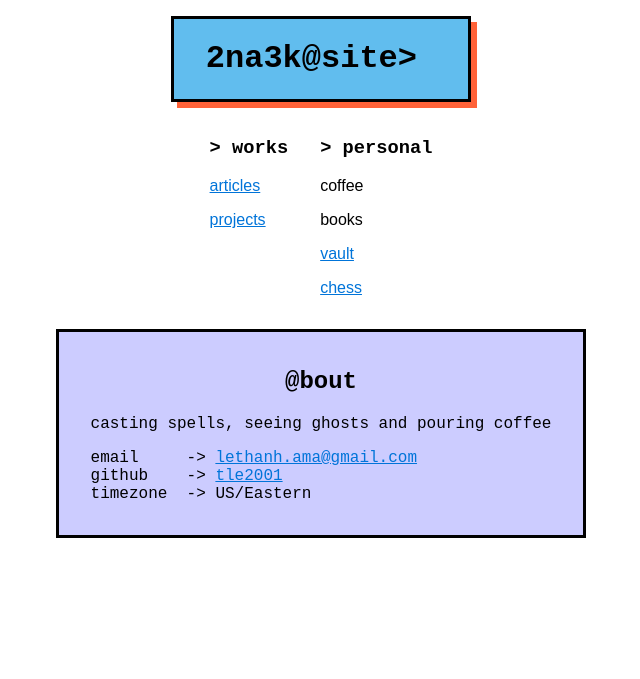
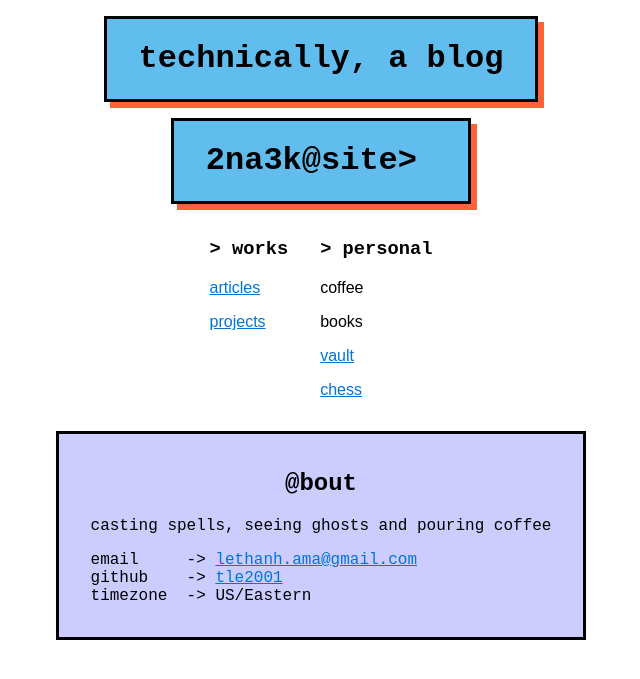
Before and after one commit to 2na3k/2na3k.github.io, a Jekyll site: the page built from index.md, in a window 1280 px wide. Shown: the top 679 px of the page, without its empty margins (319-959 px from the left). Built offline with Jekyll 4.4.1, drawn with Linux system fonts in a browser that asks for light colours; some web fonts are replaced.

Commit message:
sdfasđf

```diff
--- a/index.html
+++ b/index.md
@@ -1,18 +1,10 @@
-<!DOCTYPE html>
-<html>
-
-<head>
-  <meta charset="utf-8">
-  <meta name="viewport" content="width=device-width, initial-scale=1">
-  <title>2na3k@site</title>
-  <link rel="stylesheet" href="css/font.css" />
-  <link rel="stylesheet" href="css/style.css" />
-  <link rel="manifest" href="/site.webmanifest">
-</head>
+---
+layout: default
+title: start
+---
 
 <body>
   <div class="content">
-
     <div class="center">
       <div class="title monospace">
         <h1>2na3k@site&gt;<span class="blink">|</span></h1>
@@ -32,7 +24,6 @@
         <p><a href="https://lichess.org/@/tle2001">chess</a></p>
       </div>
     </div>
-
     <div class="center">
       <div class="contact">
         <h2 class="monospace">@bout</h2>
@@ -44,9 +35,5 @@
         </p>
       </div>
     </div>
-
-
   </div>
 </body>
-
-</html>
```
